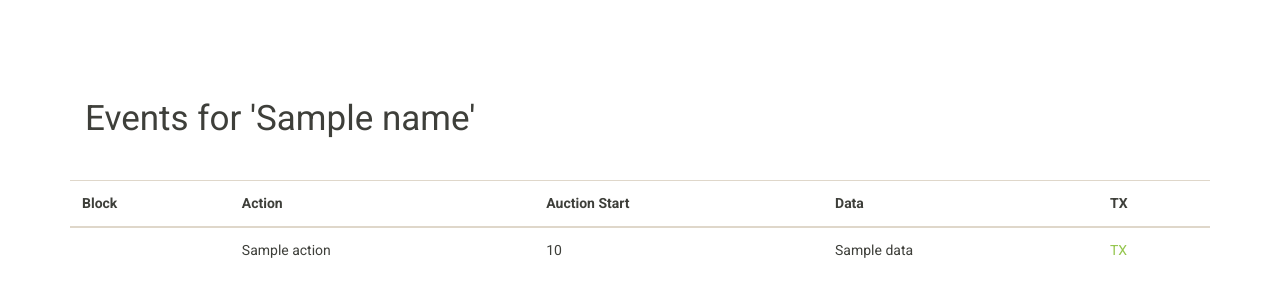
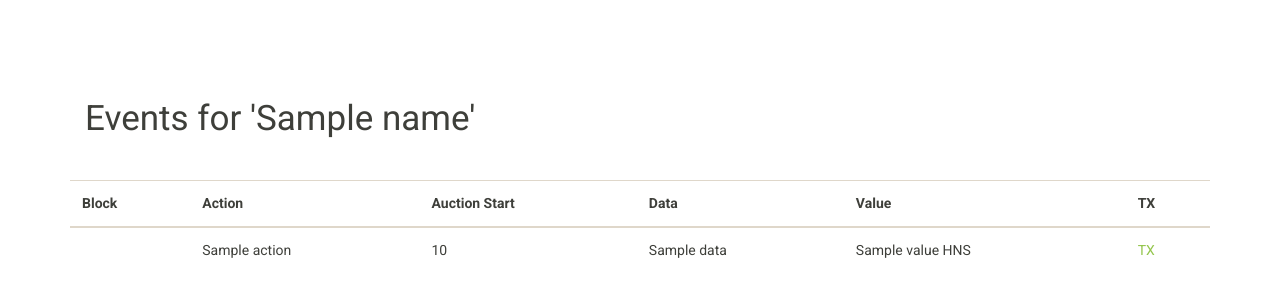
Before and after one commit to tdickman/handshake-explorer, a Django app: template hsdexplorer/explorer/templates/explorer/name.html in a window 1280 px wide. Shown: the part 54-354 px from the top of the page. Run offline with Django 3.2, Linux system fonts and the light colour scheme; the template is opened without the code that fills it: most values are stand-ins (such as "Sample title", 1, 10 or a date in 2020); some libraries are stand-ins or nearby versions.

Commit message:
Add value to name page

```diff
--- a/hsdexplorer/explorer/templates/explorer/name.html
+++ b/hsdexplorer/explorer/templates/explorer/name.html
@@ -10,6 +10,7 @@
         <th scope="col">Action</th>
         <th scope="col">Auction Start</th>
         <th scope="col">Data</th>
+        <th scope="col">Value</th>
         <th scope="col">TX</th>
       </tr>
     </thead>
@@ -20,6 +21,7 @@
         <td>{{ event.action }}</td>
         <td>{{ event.start_height }}</td>
         <td>{{ event.data }}</td>
+        <td>{{ event.value }}{% if event.value is not None %} HNS{% endif %}</td>
         <td><a href="/tx/{{ event.tx_hash }}">TX</a></td>
       </tr>
       {% endfor %}
```
